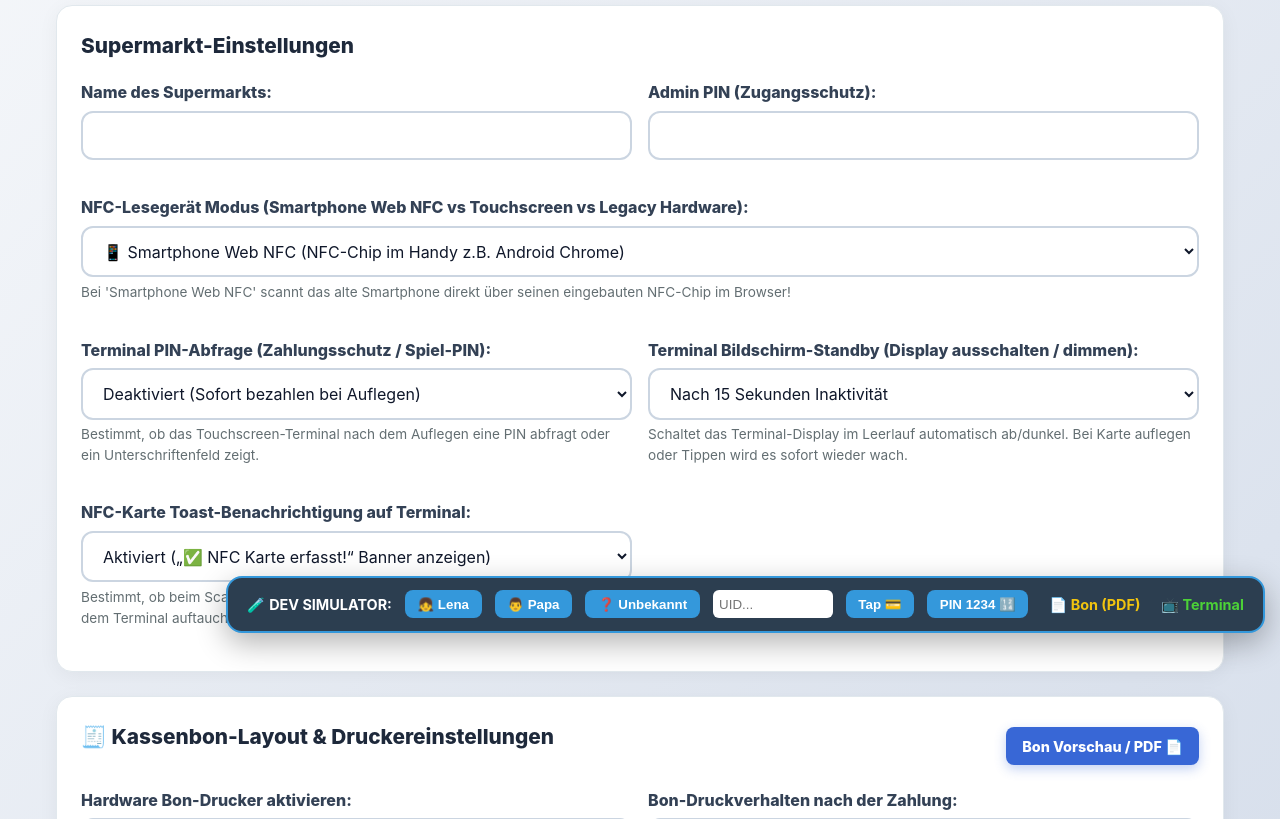
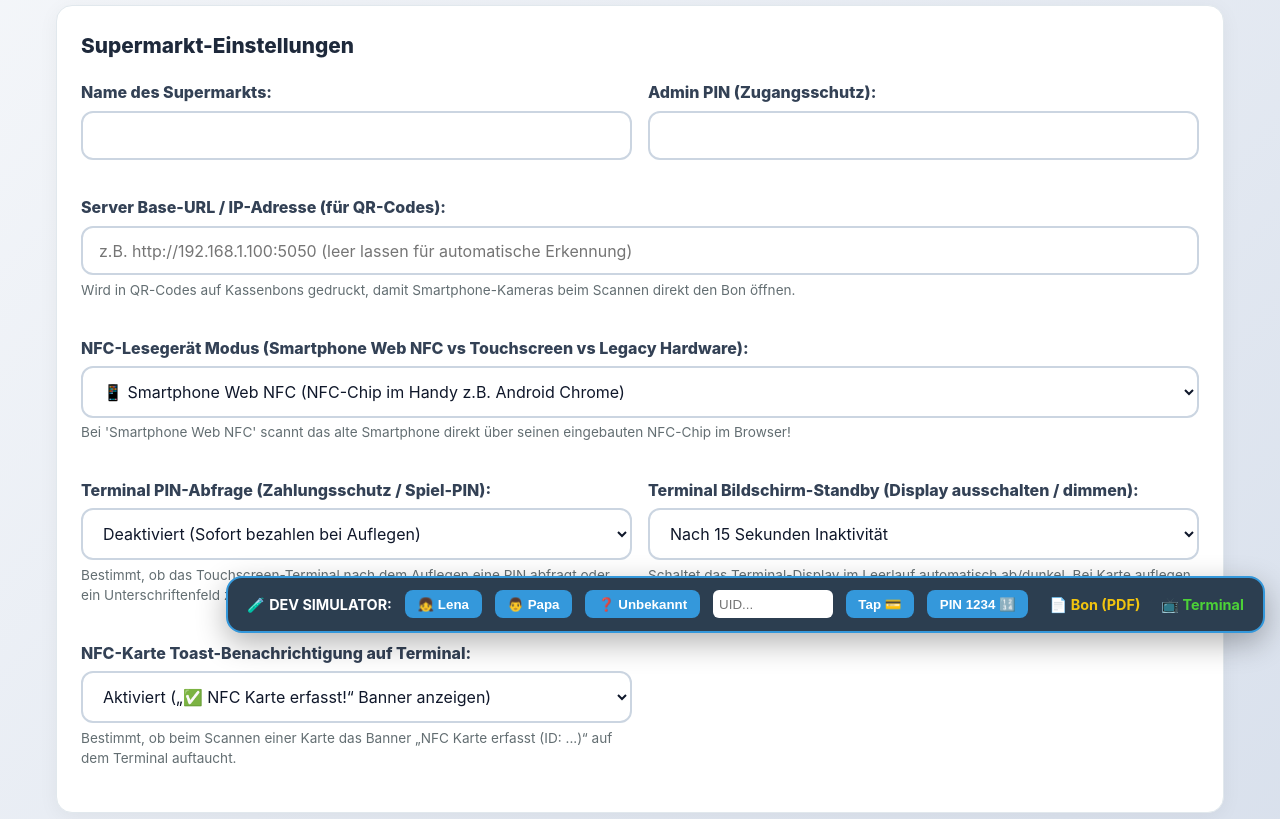
Before and after one commit to Ayakashi97/kids-supermarket, a Flask app: template app/templates/admin/settings.html in a window 1280 px wide. Shown: the part 152-971 px from the top of the page. Run offline with Flask 3, Linux system fonts and the light colour scheme; the template is opened without the code that fills it: values that come from a table or form of the project are taken from there, others are empty; data comes from the database, SQL or seed files in the repository; some libraries are stand-ins or nearby versions.

Commit message:
feat: Add base_url setting and scannable QR code generator for thermal receipts, PDFs and live preview

```diff
--- a/app/requirements.txt
+++ b/app/requirements.txt
@@ -5,4 +5,5 @@ Werkzeug>=3.1.8
 python-dotenv>=1.2.2
 python-escpos>=3.1.0
 Pillow>=12.3.0
+qrcode>=8.2
 eventlet>=0.41.1
--- a/app/routes/admin.py
+++ b/app/routes/admin.py
@@ -383,6 +383,7 @@ def settings():
         paper_width = request.form.get("paper_width", "58mm")
         screen_timeout = request.form.get("screen_timeout", "30")
         show_nfc_toast = request.form.get("show_nfc_toast", "true")
+        base_url = request.form.get("base_url", "").strip()
         receipt_layout_json = request.form.get("receipt_layout_json", "")
 
         set_setting("shop_name", shop_name)
@@ -399,6 +400,7 @@ def settings():
         set_setting("paper_width", paper_width)
         set_setting("screen_timeout", screen_timeout)
         set_setting("show_nfc_toast", show_nfc_toast)
+        set_setting("base_url", base_url)
         if receipt_layout_json:
             set_setting("receipt_layout_json", receipt_layout_json)
 
@@ -424,6 +426,7 @@ def settings():
         "paper_width": get_setting("paper_width", "58mm"),
         "screen_timeout": get_setting("screen_timeout", "30"),
         "show_nfc_toast": get_setting("show_nfc_toast", "true"),
+        "base_url": get_setting("base_url", ""),
         "receipt_layout_json": get_setting("receipt_layout_json", default_json),
     }
     return render_template("admin/settings.html", settings=current_settings)
--- a/app/services/printer.py
+++ b/app/services/printer.py
@@ -151,11 +151,13 @@ def print_receipt(transaction_data: dict, check_enabled: bool = True) -> tuple[b
                 printer.text(f"{title}\n\n\n")
                 printer.text("--------------------------------\n")
             elif b_type == "qrcode":
+                base_url = get_setting("base_url", "").strip() or "http://kinderkasse.local:5050"
+                qr_target_url = f"{base_url.rstrip('/')}/receipt/{tx_id}"
                 try:
-                    printer.qr(str(tx_id))
+                    printer.qr(qr_target_url)
                 except Exception:
                     printer.set(align="center", font="a", width=1, height=1, bold=False)
-                    printer.text(f"[ Bon #{tx_id} ]\n")
+                    printer.text(f"Bon-PDF: {qr_target_url}\n")
 
         printer.text("\n\n\n")
         printer.cut()
--- a/app/static/js/admin.js
+++ b/app/static/js/admin.js
@@ -292,10 +292,15 @@ document.addEventListener("DOMContentLoaded", () => {
                     </div>
                 `;
             } else if (block.type === "qrcode") {
+                const baseUrlEl = document.getElementById("base_url");
+                const currentBase = (baseUrlEl && baseUrlEl.value.trim()) ? baseUrlEl.value.trim() : window.location.origin;
+                const sampleTarget = `${currentBase.replace(/\/$/, '')}/receipt/1042`;
+                const encoded = encodeURIComponent(sampleTarget);
+
                 div.className = "preview-qr";
                 div.innerHTML = `
-                    <div style="font-size: 2.2rem;">📱</div>
-                    <div style="font-size: 0.75rem; color: #64748b;">[ QR-Code: #1042 ]</div>
+                    <img src="https://api.qrserver.com/v1/create-qr-code/?size=100x100&data=${encoded}" alt="QR" style="width: 90px; height: 90px; border: 1px solid #cbd5e1; padding: 2px; background: white; border-radius: 6px; margin: 0 auto; display: block;">
+                    <div style="font-size: 0.75rem; color: #64748b; margin-top: 4px;">Scannen für digitalen Bon 📱</div>
                 `;
             }
 
--- a/app/templates/admin/settings.html
+++ b/app/templates/admin/settings.html
@@ -50,6 +50,12 @@
                 <div class="form-group">
                     <label for="admin_pin">Admin PIN (Zugangsschutz):</label>
                     <input type="password" id="admin_pin" name="admin_pin" value="{{ settings.admin_pin }}" required>
+                </div>
+
+                <div class="form-group span-full" style="grid-column: span 2;">
+                    <label for="base_url">Server Base-URL / IP-Adresse (für QR-Codes):</label>
+                    <input type="text" id="base_url" name="base_url" value="{{ settings.base_url }}" placeholder="z.B. http://192.168.1.100:5050 (leer lassen für automatische Erkennung)">
+                    <small>Wird in QR-Codes auf Kassenbons gedruckt, damit Smartphone-Kameras beim Scannen direkt den Bon öffnen.</small>
                 </div>
 
                 <div class="form-group span-full" style="grid-column: span 2;">
--- a/app/templates/receipt.html
+++ b/app/templates/receipt.html
@@ -159,8 +159,13 @@
                     {% endif %}
                 {% elif block.type == 'qrcode' %}
                     <div style="text-align: center; margin: 0.8rem 0;">
+                        {% if qr_code_image %}
+                        <img src="{{ qr_code_image }}" alt="QR Code" style="width: 120px; height: 120px; margin: 0 auto; display: block; border: 1px solid #ddd; padding: 4px; background: white; border-radius: 8px;">
+                        <div style="font-size: 0.75rem; color: #475569; margin-top: 4px;">Scannen für digitalen Bon 📱</div>
+                        {% else %}
                         <div style="font-size: 2rem;">📱</div>
                         <div style="font-size: 0.75rem; color: #475569;">[ Bon #{{ tx_id }} ]</div>
+                        {% endif %}
                     </div>
                 {% endif %}
             {% endif %}
```
Also changed, not shown: app/routes/cashier.py (+20 -4 lines), app/services/qr_generator.py (added, +29 -0 lines).
